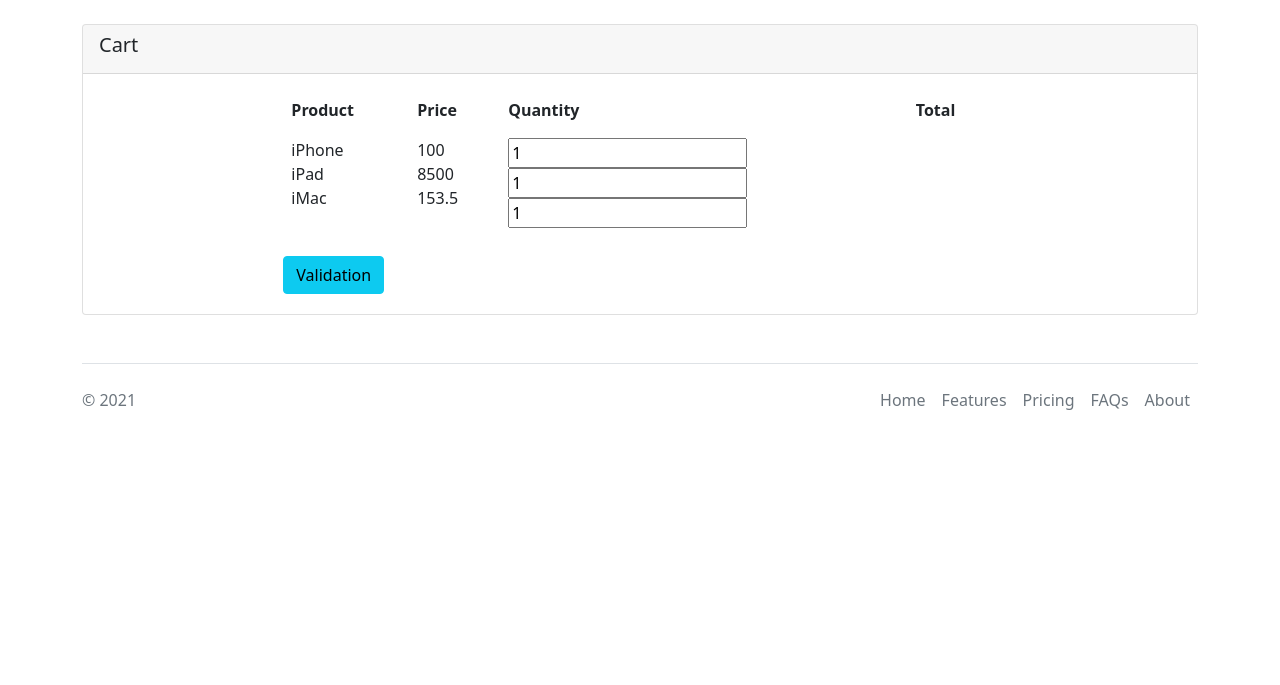
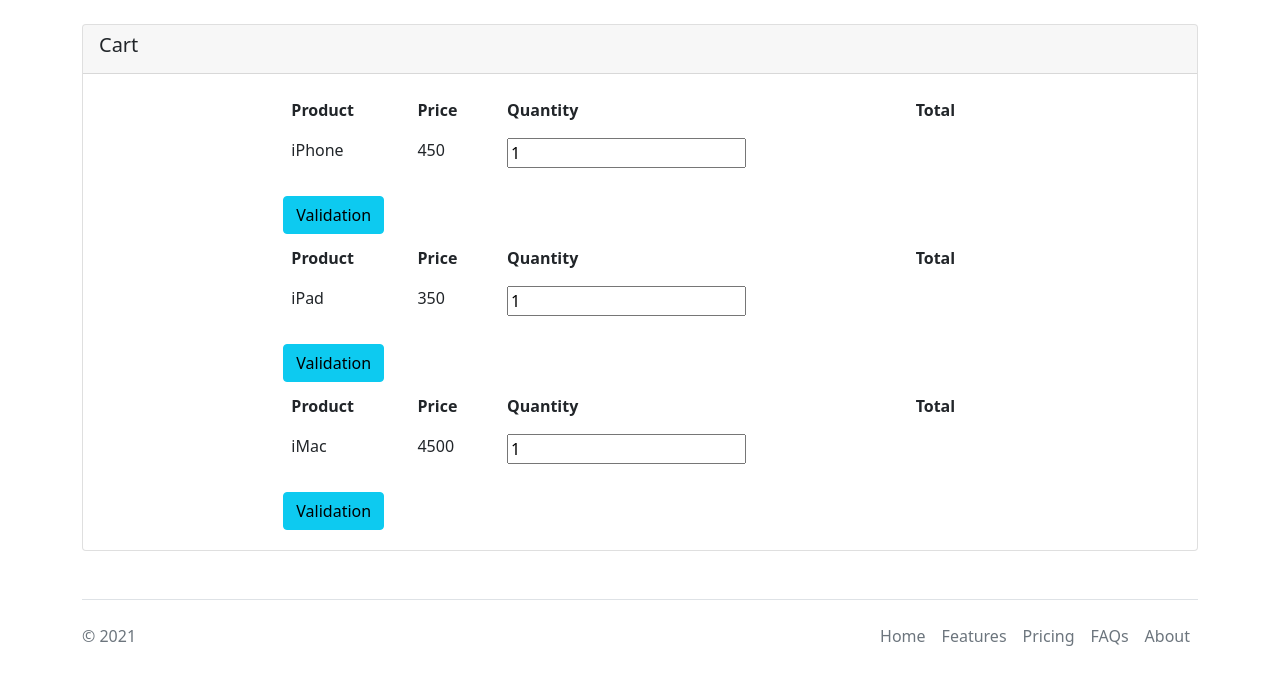
Before and after one commit to Bahjat-TOUNSI/premier_projet, a PHP site: page / in a window 1280 px wide. Shown: the part 73-758 px from the top of the page. Run offline with PHP 8.4, Linux system fonts and the light colour scheme.

Commit message:
removed foreach loop from the FORM

```diff
--- a/formulaire_quantite.php
+++ b/formulaire_quantite.php
@@ -1,7 +1,11 @@
 <?php
     include('multidimensional-catalog.php');
+    include 'catalog-with-keys.php';
     //include "my-functions.php";
     global $products;
+    global $iphone;
+    global $ipad;
+    global $imac;
     /* for test to PHP if not hosted */ //require('my-functions.php');
 ?>
 <div class="container mt-2 mb-5">
@@ -18,9 +22,7 @@
                         <div class="row justify-content-center">
                             <div class="col-lg-10 col-xl-8">
                                 <div class="cart-container">
-                                    <?php
-                                        echo "<form method=\"get\" action=\"cart.php\">";
-                                    ?>
+                                         <form method="get" action="cart.php">
                                     <div class="cart-head">
                                         <div class="table-responsive">
                                             <table class="table table-borderless">
@@ -36,25 +38,19 @@
                                                 <tr>
                                                 <td>
                                                     <?php
-                                                       foreach($products as $key => $product){
-                                                        echo $product['name'] . "<br>";
-                                                       }
+                                                        echo $iphone['name'] . "<br>";
                                                     ?>
                                                 </td>
                                                     <td>
                                                         <?php
-                                                        foreach($products as $key => $product){
-                                                            echo formatPrice($product['price']) . "<br>";
-                                                        }
+                                                            echo formatPrice($iphone['price']) . "<br>";
                                                         ?>
                                                     </td>
                                                     <td>
                                                         <?php
-                                                        foreach ($products as $key => $product){
                                                            echo ' <div class="form-group mb-0">';
                                                         echo '<input min="0" name="quantity" value="1" type="number">';
                                                        echo '</div>';
-                                                        }
                                                         ?>
                                                     </td>
                                                 </tr>
@@ -66,9 +62,91 @@
                                         <button type="submit" name="submit" class="btn btn-info my-1"><i
                                                 class="ri-save-line mr-2"></i>Validation</button>
                                     </div>
-                                    <?php
-                                        echo "</form>";
-                                    ?>
+                                         </form>
+                                    <form method="get" action="cart.php">
+                                        <div class="cart-head">
+                                            <div class="table-responsive">
+                                                <table class="table table-borderless">
+                                                    <thead>
+                                                    <tr>
+                                                        <th scope="col">Product</th>
+                                                        <th scope="col">Price</th>
+                                                        <th scope="col">Quantity</th>
+                                                        <th scope="col" class="text-right">Total</th>
+                                                    </tr>
+                                                    </thead>
+                                                    <tbody>
+                                                    <tr>
+                                                        <td>
+                                                            <?php
+                                                                echo $ipad['name'] . "<br>";
+                                                            ?>
+                                                        </td>
+                                                        <td>
+                                                            <?php
+                                                                echo formatPrice($ipad['price']) . "<br>";
+                                                            ?>
+                                                        </td>
+                                                        <td>
+                                                            <?php
+                                                                echo ' <div class="form-group mb-0">';
+                                                                echo '<input min="0" name="quantity" value="1" type="number">';
+                                                                echo '</div>';
+                                                            ?>
+                                                        </td>
+                                                    </tr>
+                                                    </tbody>
+                                                </table>
+                                            </div>
+                                        </div>
+                                        <div class="cart-footer text-right">
+                                            <button type="submit" name="submit" class="btn btn-info my-1"><i
+                                                        class="ri-save-line mr-2"></i>Validation</button>
+                                        </div>
+                                    </form>
+                                    <form method="get" action="cart.php">
+                                        <div class="cart-head">
+                                            <div class="table-responsive">
+                                                <table class="table table-borderless">
+                                                    <thead>
+                                                    <tr>
+                                                        <th scope="col">Product</th>
+                                                        <th scope="col">Price</th>
+                                                        <th scope="col">Quantity</th>
+                                                        <th scope="col" class="text-right">Total</th>
+                                                    </tr>
+                                                    </thead>
+                                                    <tbody>
+                                                    <tr>
+                                                        <td>
+                                                            <?php
+//                                                            foreach($products as $key => $product){
+                                                                echo $imac['name'] . "<br>";
+                                                            //}
+                                                            ?>
+                                                        </td>
+                                                        <td>
+                                                            <?php
+                                                                echo formatPrice($imac['price']) . "<br>";
+                                                            ?>
+                                                        </td>
+                                                        <td>
+                                                            <?php
+                                                                echo ' <div class="form-group mb-0">';
+                                                                echo '<input min="0" name="quantity" value="1" type="number">';
+                                                                echo '</div>';
+                                                            ?>
+                                                        </td>
+                                                    </tr>
+                                                    </tbody>
+                                                </table>
+                                            </div>
+                                        </div>
+                                        <div class="cart-footer text-right">
+                                            <button type="submit" name="submit" class="btn btn-info my-1"><i
+                                                        class="ri-save-line mr-2"></i>Validation</button>
+                                        </div>
+                                    </form>
                                 </div>
                             </div>
                         </div>
```
Also changed, not shown: catalog-with-keys.php (+42 -42 lines).
